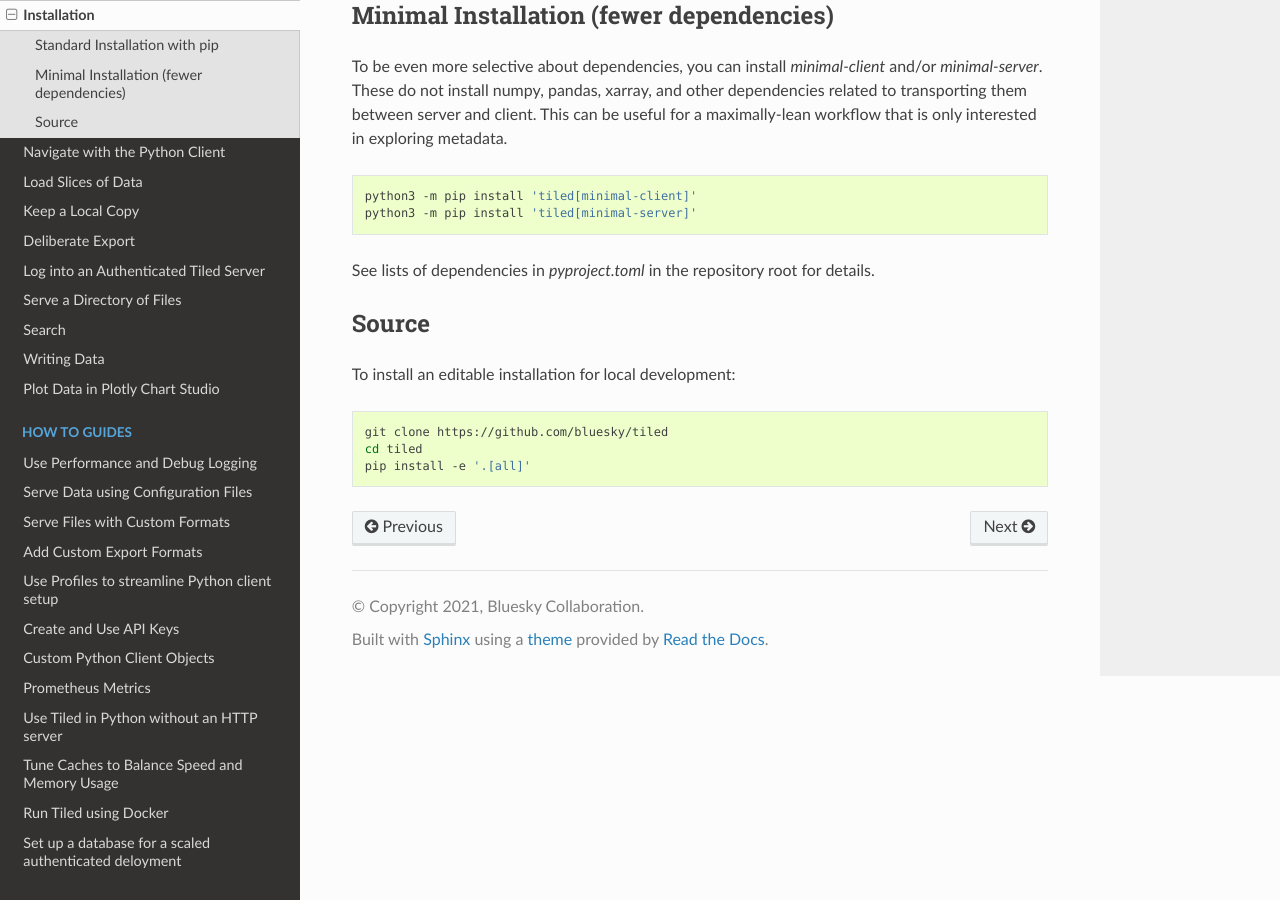
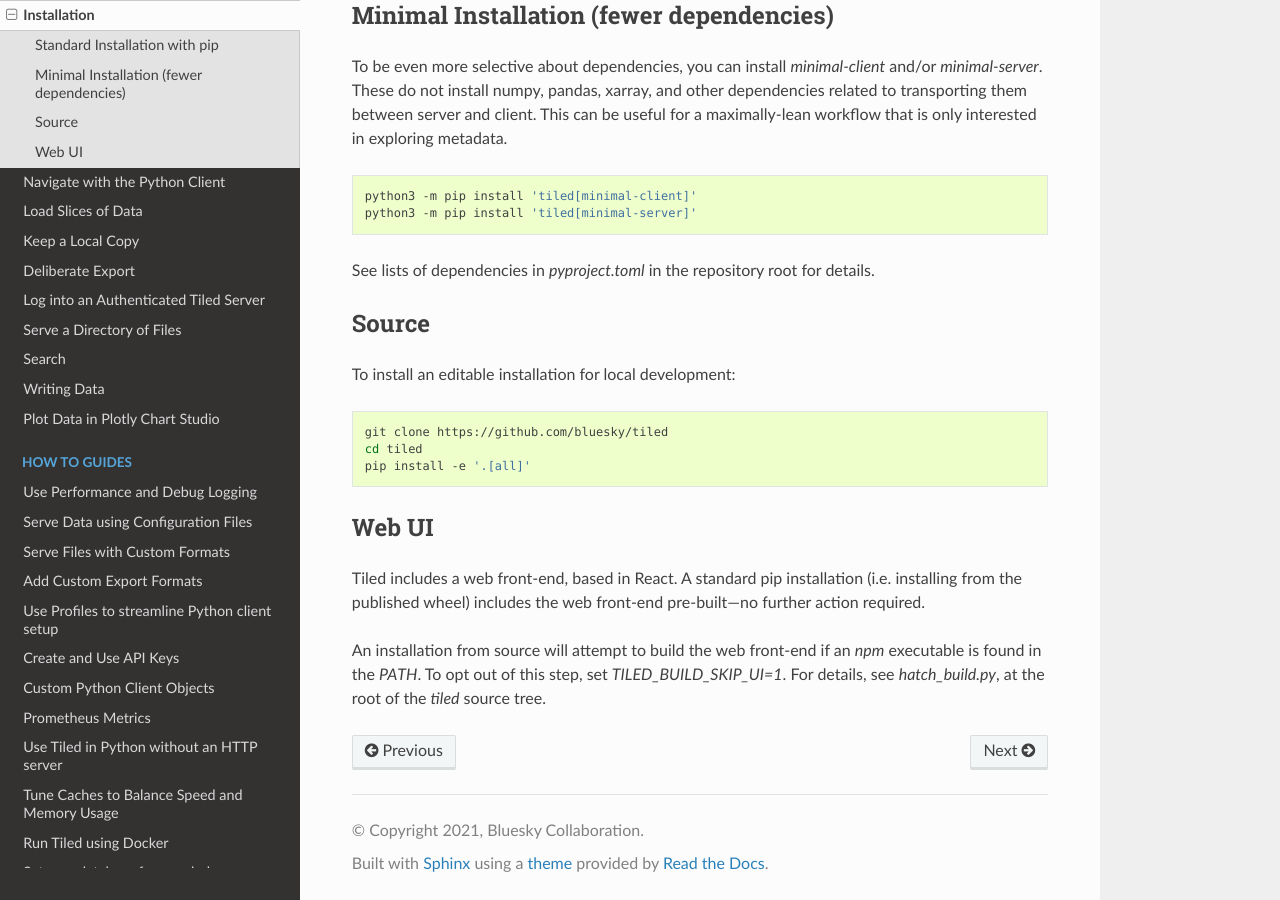
Before and after one commit to bluesky/tiled, a Sphinx documentation site: the page built from docs/source/tutorials/installation.rst, in a window 1280 px wide and 900 px high, scrolled down 1395 px. Built offline with Sphinx 7.4.7 and the Read the Docs theme 2.0.0, drawn with Linux system fonts in a browser that asks for light colours; pages that are not in the unit, such as notebooks, are missing from menus; the version number could not be read and is left out.

Commit message:
Document opt-out parameter.

```diff
--- a/docs/source/tutorials/installation.rst
+++ b/docs/source/tutorials/installation.rst
@@ -91,3 +91,15 @@ To install an editable installation for local development:
    git clone https://github.com/bluesky/tiled
    cd tiled
    pip install -e '.[all]'
+
+Web UI
+------
+
+Tiled includes a web front-end, based in React. A standard pip installation
+(i.e. installing from the published wheel) includes the web front-end
+pre-built---no further action required.
+
+An installation from source will attempt to build the web front-end if an
+`npm` executable is found in the `PATH`. To opt out of this step,
+set `TILED_BUILD_SKIP_UI=1`. For details, see `hatch_build.py`, at the root of
+the `tiled` source tree.
```
